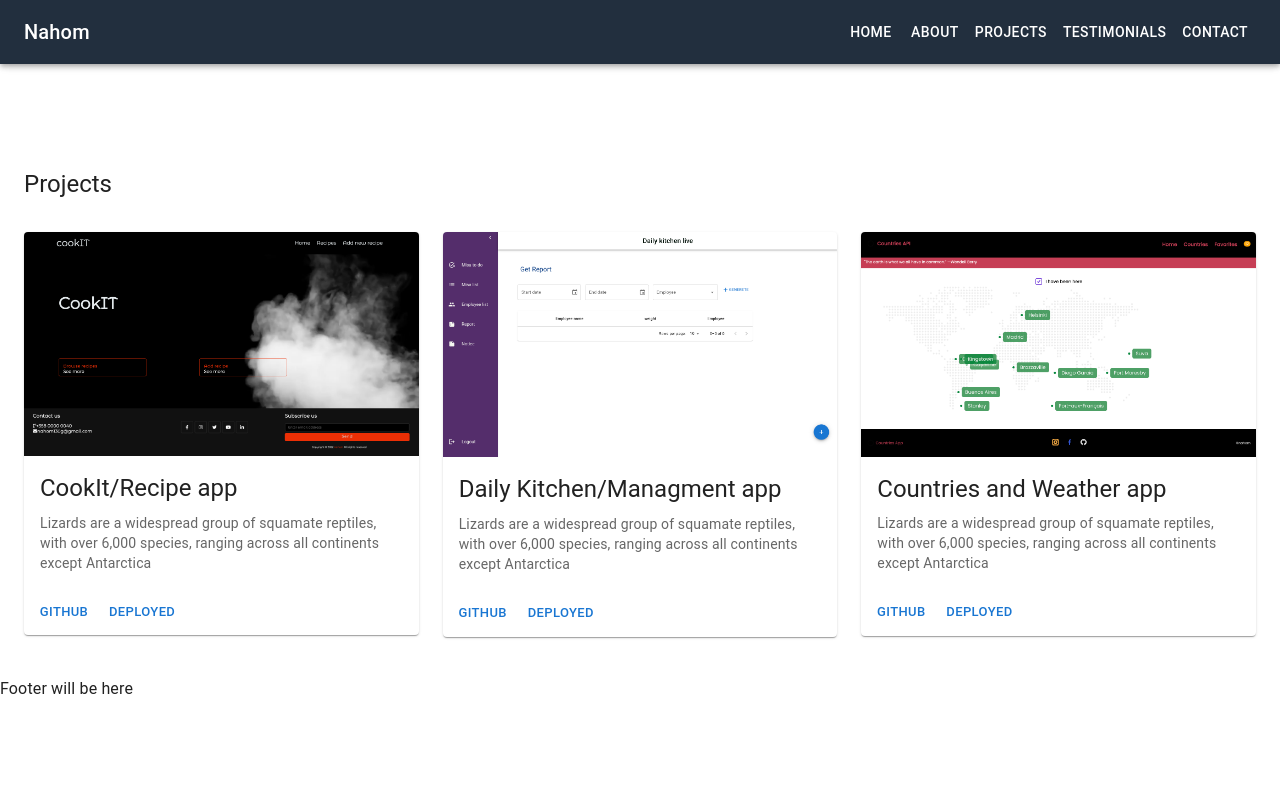
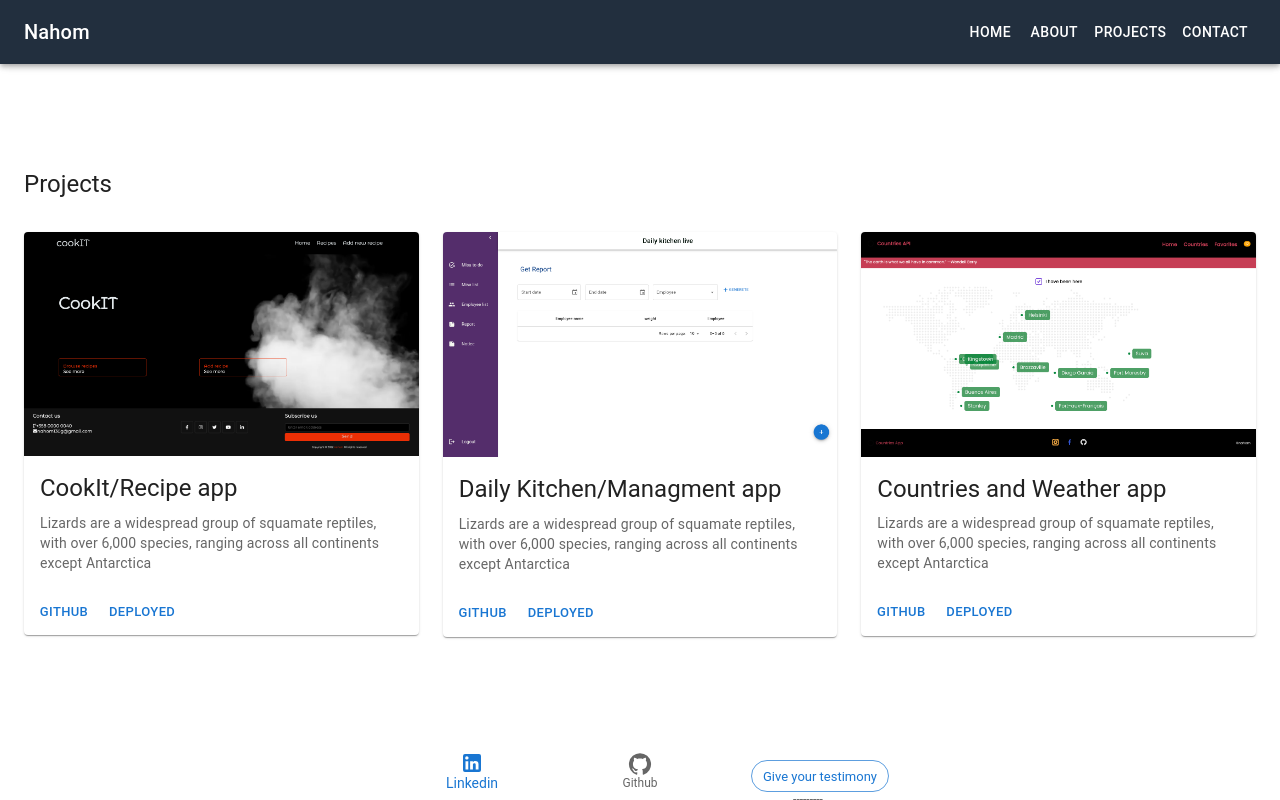
Before and after one commit to nahomzoe/nahom-s-Profile-MUI-React, a React (Create React App) app: page /projects in a window 1280 px wide. Built offline with nearby package versions, Linux system fonts and the light colour scheme.

Commit message:
footer added

```diff
--- a/src/App.js
+++ b/src/App.js
@@ -16,7 +16,7 @@ function App() {
 
           <Route path="about" element={<About />} />
           <Route path="projects" element={<Projects />} />
-          <Route path="testimonials" element={<Testimony />} />
+          <Route element={<Testimony />} />
           <Route path="contact" element={<Contact />} />
         </Route>
       </Routes>
--- a/src/components/Footer.js
+++ b/src/components/Footer.js
@@ -1,11 +1,43 @@
-import React from "react";
+import * as React from "react";
+import Box from "@mui/material/Box";
+import BottomNavigation from "@mui/material/BottomNavigation";
+import BottomNavigationAction from "@mui/material/BottomNavigationAction";
+import RestoreIcon from "@mui/icons-material/Restore";
+import FavoriteIcon from "@mui/icons-material/Favorite";
+import LocationOnIcon from "@mui/icons-material/LocationOn";
+import LinkedInIcon from "@mui/icons-material/LinkedIn";
+import GitHubIcon from "@mui/icons-material/GitHub";
+import FormModal from "./FormModal";
 
-const Footer = () => {
+export default function Footer() {
+  const [value, setValue] = React.useState(0);
+
   return (
-    <footer>
-      <p>Footer will be here</p>
-    </footer>
+    <Box
+      sx={{
+        width: 1400,
+        mt: 10,
+      }}
+    >
+      <BottomNavigation
+        showLabels
+        value={value}
+        onChange={(event, newValue) => {
+          setValue(newValue);
+        }}
+        sx={{
+          width: "100%",
+          position: "fixed",
+          bottom: 0.7,
+          left: 0,
+          right: 0,
+        }}
+        style={{ margin: "auto" }}
+      >
+        <BottomNavigationAction label="Linkedin" icon={<LinkedInIcon />} />
+        <BottomNavigationAction label="Github" icon={<GitHubIcon />} />
+        <BottomNavigationAction label="---------" icon={<FormModal />} />
+      </BottomNavigation>
+    </Box>
   );
-};
-
-export default Footer;
+}
--- a/src/components/FormModal.js
+++ b/src/components/FormModal.js
@@ -55,7 +55,7 @@ export default function FormModal() {
       <Chip
         onClick={handleOpen}
         label="Give your testimony"
-        color="success"
+        color="primary"
         variant="outlined"
         sx={{ ml: 3, mt: 3 }}
       />
--- a/src/components/Header.js
+++ b/src/components/Header.js
@@ -49,11 +49,11 @@ function Header(props) {
             <ListItemText primary="Projects" />
           </ListItemButton>
         </ListItem>
-        <ListItem disablePadding>
+        {/* <ListItem disablePadding>
           <ListItemButton href="/testimonials" sx={{ textAlign: "center" }}>
             <ListItemText primary="Testimonials" />
           </ListItemButton>
-        </ListItem>
+        </ListItem> */}
         <ListItem disablePadding>
           <ListItemButton href="/contact" sx={{ textAlign: "center" }}>
             <ListItemText primary="Contact" />
@@ -102,11 +102,11 @@ function Header(props) {
               Projects
             </Button>
           </Box>
-          <Box sx={{ display: { xs: "none", sm: "block" } }}>
+          {/* <Box sx={{ display: { xs: "none", sm: "block" } }}>
             <Button href="/testimonials" sx={{ color: "#fff" }}>
               Testimonials
             </Button>
-          </Box>
+          </Box> */}
           <Box sx={{ display: { xs: "none", sm: "block" } }}>
             <Button href="/contact" sx={{ color: "#fff" }}>
               Contact
--- a/src/components/Home.js
+++ b/src/components/Home.js
@@ -6,17 +6,47 @@ import Testimony from "./Testimony";
 import FormModal from "./FormModal";
 import Typography from "@mui/material/Typography";
 import Box from "@mui/material/Box";
-import Card from "@mui/material/Card";
+import Button from "@mui/material/Button";
 import Divider from "@mui/material/Divider";
 import Grid from "@mui/material/Grid";
 import { db } from "../firebase.config";
 
 import { useEffect, useState } from "react";
 import { collection, onSnapshot, doc, deleteDoc } from "firebase/firestore";
-
+import useScrollTrigger from "@mui/material/useScrollTrigger";
 const Home = () => {
   const testimoniesFetchRef = collection(db, "testimonies");
   const [testimonies, setTestimonies] = useState([]);
+  // const trigger = useScrollTrigger({
+  //   target: window ? window() : undefined,
+  //   disableHysteresis: true,
+  //   threshold: 100,
+  // });
+
+  // const handleClick = (event) => {
+  //   const anchor = (event.target.ownerDocument || document).querySelector(
+  //     "#back-to-top-anchor"
+  //   );
+
+  //   if (anchor) {
+  //     anchor.scrollIntoView({
+  //       block: "center",
+  //     });
+  //   }
+  // };
+
+  //   return (
+  //     <Fade in={trigger}>
+  //       <Box
+  //         onClick={handleClick}
+  //         role="presentation"
+  //         sx={{ position: 'fixed', bottom: 16, right: 16 }}
+  //       >
+  //         {children}
+  //       </Box>
+  //     </Fade>
+  //   );
+  // }
 
   useEffect(() => {
     onSnapshot(testimoniesFetchRef, (snapshot) => {
@@ -58,8 +88,9 @@ const Home = () => {
             ))}
         </Grid>
       </Box>
+      {/* <Button onClick={trigger}>Hello</Button> */}
 
-      <FormModal />
+      {/* <FormModal /> */}
     </div>
   );
 };
--- a/src/components/Testimony.js
+++ b/src/components/Testimony.js
@@ -91,26 +91,7 @@ export default function Testimony({ testimony }) {
           <IconButton aria-label="linkedin">
             <LinkedInIcon sx={{ color: "#5887d0" }} />
           </IconButton>
-          <ExpandMore
-            expand={expanded}
-            onClick={handleExpandClick}
-            aria-expanded={expanded}
-            aria-label="show more"
-          >
-            <ExpandMoreIcon />
-          </ExpandMore>
         </CardActions>
-        <Collapse in={expanded} timeout="auto" unmountOnExit>
-          <CardContent>
-            <Typography paragraph>Method:</Typography>
-
-            <Typography paragraph>
-              Heat oil in a (14- to 16-inch) paella pan or a large, deep skillet
-              over medium-high heat. Add chicken, shrimp and chorizo, and cook,
-              stirring occasionally until lightly browned, 6 to 8 minutes.
-            </Typography>
-          </CardContent>
-        </Collapse>
       </Card>
     </Box>
   );
```
